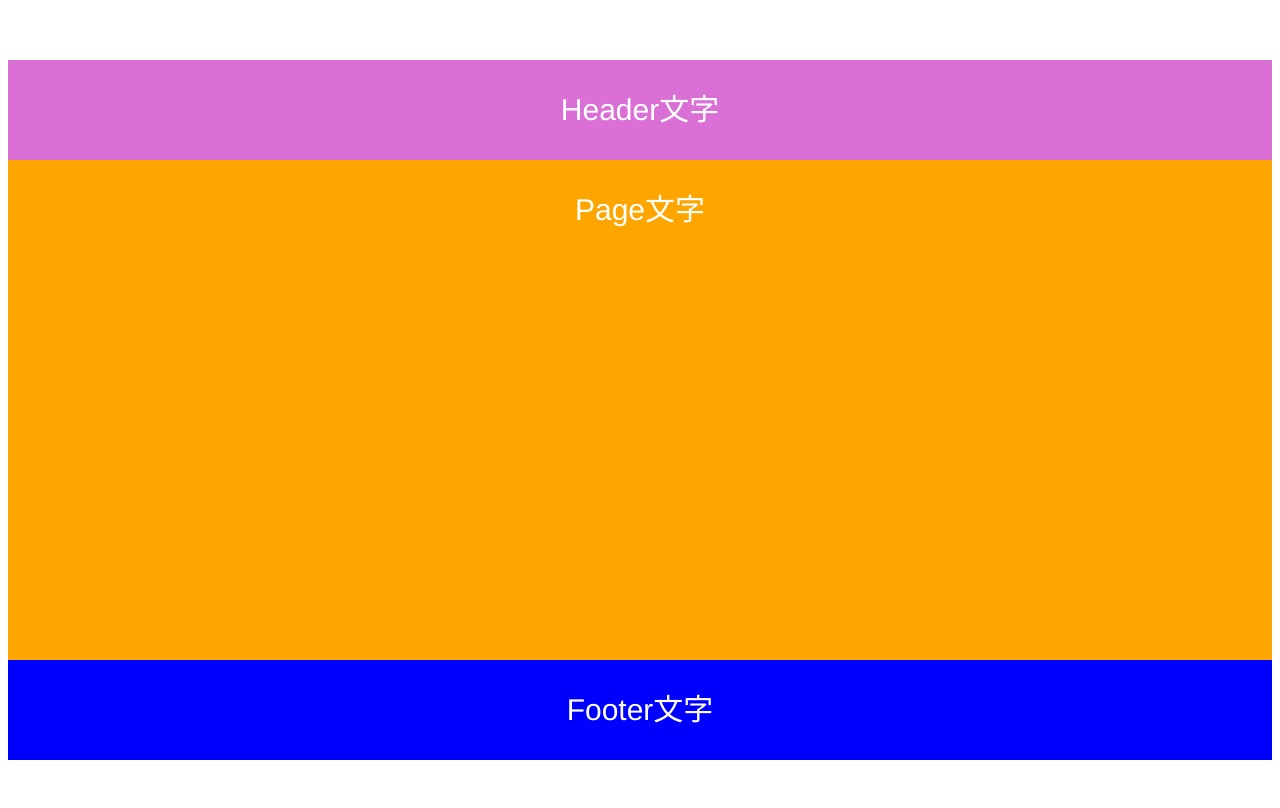
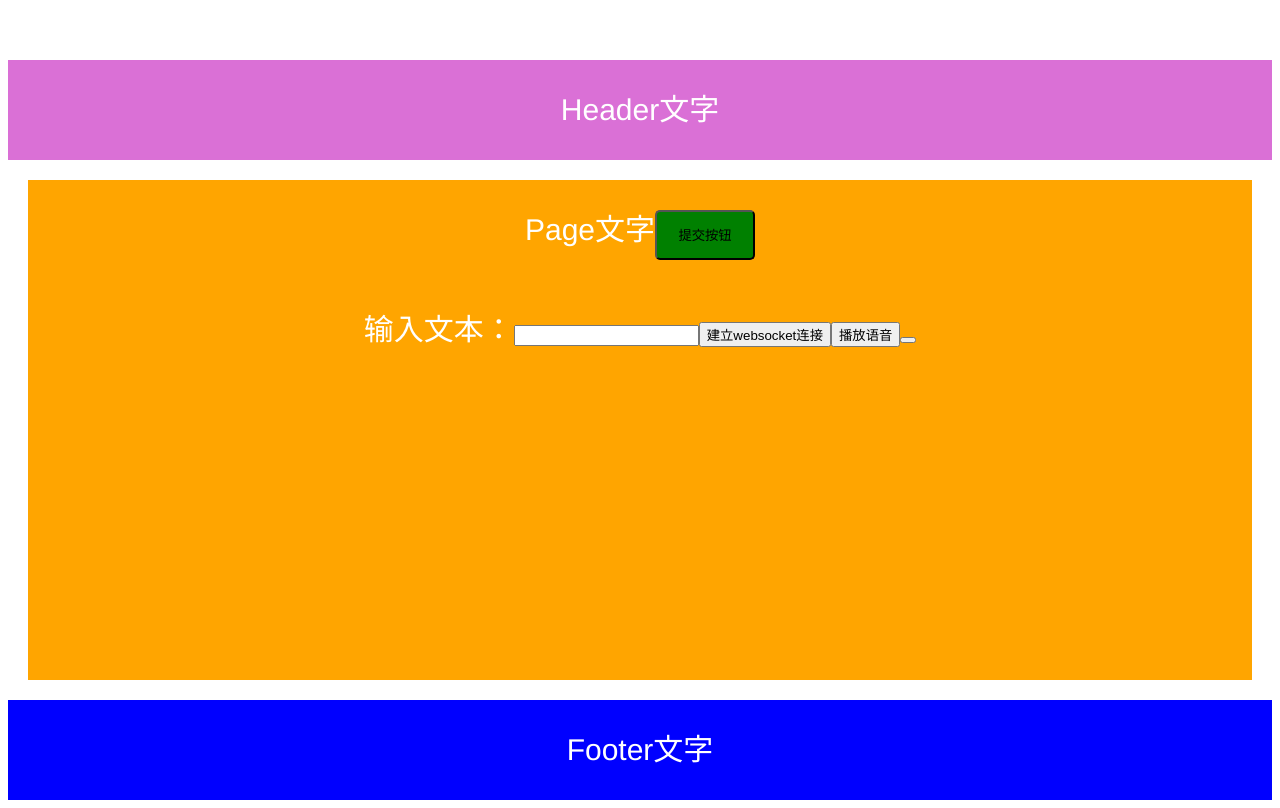
Before and after one commit to yimeisuren/vue-cli-project, a Vue app: page / in a window 1280 px wide. Built offline with nearby package versions, Linux system fonts and the light colour scheme.

Commit message:
认识Vue-cli生成的项目

```diff
--- a/package.json
+++ b/package.json
@@ -9,7 +9,8 @@
   },
   "dependencies": {
     "core-js": "^3.8.3",
-    "vue": "^3.2.13"
+    "vue": "^3.2.13",
+    "axios": "^1.6.2"
   },
   "devDependencies": {
     "@babel/core": "^7.12.16",
--- a/src/components/IndexPage.vue
+++ b/src/components/IndexPage.vue
@@ -1,18 +1,93 @@
 <template>
   <div class="indexPage">
-    Page文字
+    <span>Page文字</span>
+    <!--全局注册没有提示-->
+    <SubmitBtn></SubmitBtn>
+
+    <div>
+      输入文本：<input type="text" v-model="content">
+      <button @click="startWs">建立websocket连接</button>
+
+      <button @click="playVoice">播放语音</button>
+
+      <button @click="sendXhr()"></button>
+    </div>
   </div>
 </template>
 
 <script>
+const synth = window.speechSynthesis;
+// const webscoket = new WebSocket();
+const msg = new SpeechSynthesisUtterance();
+import axios from 'axios'
+
+
 export default {
-  name: "IndexPage"
+  name: "IndexPage",
+  data() {
+    return {
+      content: '',
+
+    }
+  },
+  methods: {
+    //建立websocket连接
+    startWs() {
+      this.websocket.addEventListener("message", (e) => {
+        console.log(e);
+      })
+    },
+    playVoice() {
+      this.handleSpeak('小朋友，你是否有很多问号') // 传入需要播放的文字
+    },
+    // 语音播报的函数
+    handleSpeak(text) {
+      msg.text = text;     // 文字内容: 小朋友，你是否有很多问号
+      msg.lang = "zh-CN";  // 使用的语言:中文
+      msg.volume = 1;      // 声音音量：1
+      msg.rate = 1.5;        // 语速：1
+      msg.pitch = 1;       // 音高：1
+      synth.speak(msg);    // 播放
+    },
+    // 语音停止
+    handleStop(e) {
+      msg.text = e;
+      msg.lang = "zh-CN";
+      synth.cancel(msg);
+    },
+
+    sendXhr() {
+      // 发送axios请求
+      axios.request(
+          {
+            url: '/user',
+            baseURL: 'https://www.baidu.com/api',
+            method: 'get',
+            data: {
+              // 传递给后端的数据
+              username: 'root',
+              password: 'root'
+            },
+            params: {}
+          }
+      ).then((response) => {
+        // 请求成功
+        console.log(response);
+      }).catch((exception) => {
+        // 产生异常
+        console.log(exception);
+      })
+    }
+  }
 }
 </script>
 
-<style scoped >
+<style scoped>
 .indexPage {
+  /*组件高度：height*/
   height: 500px;
+  /*和其它组件的间距：margin*/
+  margin: 20px;
   line-height: 100px;
   text-align: center;
   font-size: 30px;
--- /dev/null
+++ b/src/components/SubmitBtn.vue
@@ -0,0 +1,19 @@
+<template>
+  <button class="submitBtn">提交按钮</button>
+</template>
+
+<script>
+export default {
+  name: "SubmitBtn"
+}
+</script>
+
+<style scoped>
+.submitBtn {
+  height: 50px;
+  width: 100px;
+  background-color: green;
+  border-radius: 5px;
+}
+
+</style>
--- a/src/main.js
+++ b/src/main.js
@@ -4,9 +4,12 @@
 
 // 导入Vue的核心包，相当于在html页面中使用<script src="xxx/vue.js"></script>
 import {createApp} from 'vue'
-// 导入App.vue组件
-import App from './App.vue'
+// 导入App.vue组件（全局注册：在main.js中导入）
+import App from '@/App.vue'
+import SubmitBtn from "@/components/SubmitBtn";
 
 // .mount('#app')相当于在Vue基础中的 el:'#app'，作用完全相同
 createApp(App)
+    // 注册全局组件，组件名需要不能只是一个单词，并且注册组件的component()要在mount()之前
+    .component('SubmitBtn', SubmitBtn)
     .mount('#app')
--- a/vue.config.js
+++ b/vue.config.js
@@ -1,4 +1,21 @@
-const { defineConfig } = require('@vue/cli-service')
+const {defineConfig} = require('@vue/cli-service')
 module.exports = defineConfig({
-  transpileDependencies: true
+    transpileDependencies: true,
+
+    devServer: {
+        //定义前端项目的端口号
+        port: 7070,
+
+        proxy: {
+            // 配置代理，解决ajax请求跨域问题, 前端只有以'/api'作为前缀才进行代理转发
+            // TODO: 为什么这个转发不会造成跨域问题呢？这底层的逻辑是什么？
+            '/api': {
+                target: 'http://localhost:8080',
+                pathRewrite: {
+                    // 前端发送的路径中含有'/api'，但是实际上后端并不需要这一部分
+                    '^/api': ''
+                }
+            },
+        }
+    }
 })
```
Also changed, not shown: 1 other file (tests, documents, lock files or other folders).
